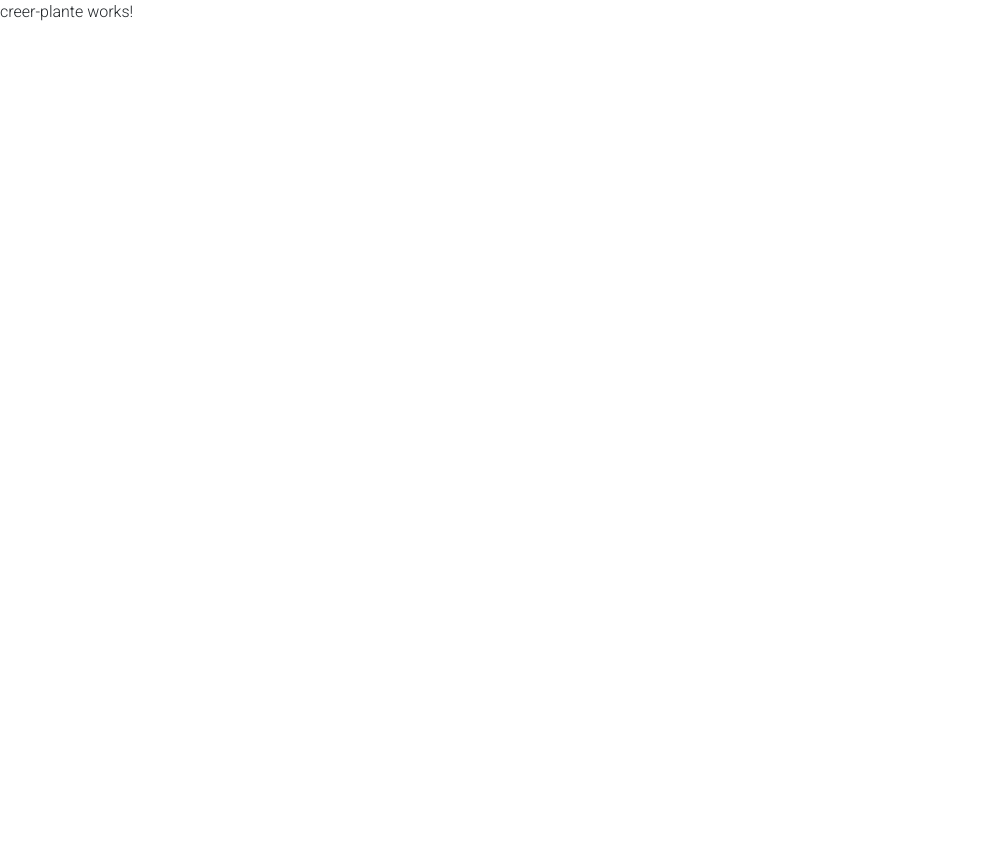
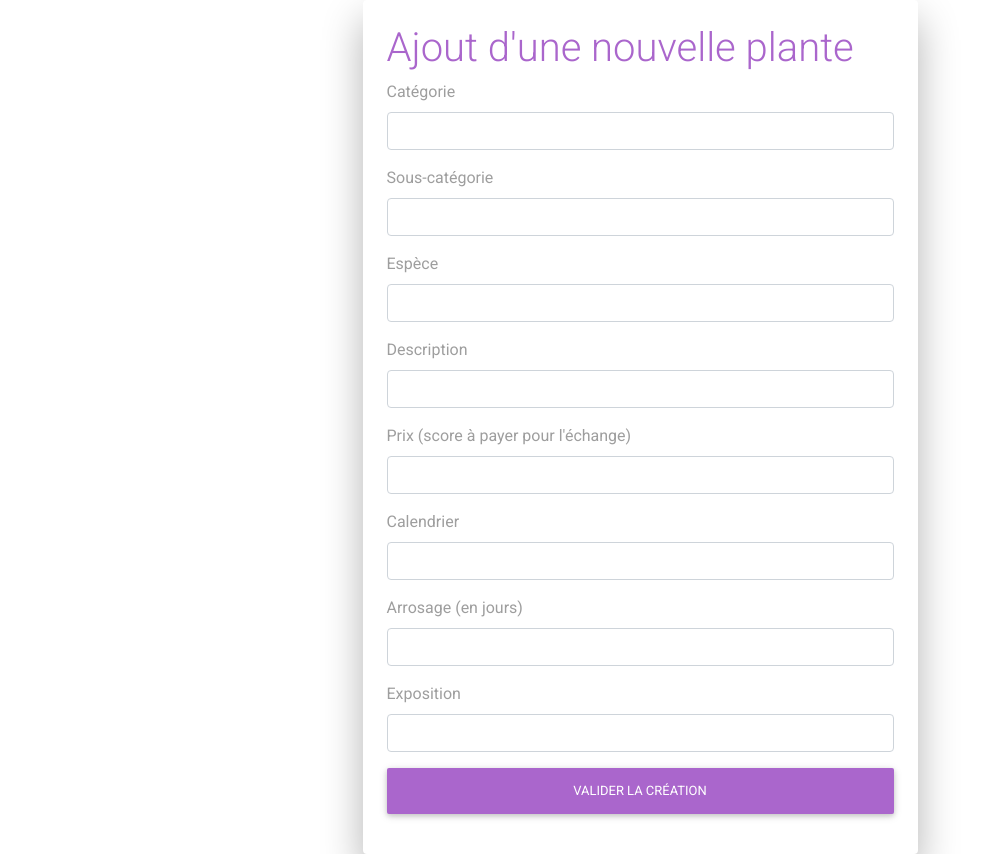
Before and after one commit to julietteustache/ProjetSiteWebPlanteFront, an Angular app: page /nouvellePlante in a window 1280 px wide. Shown: the whole page, without its empty margins (0-1000 px from the left). Before the commit the page ends 800 px from the top, so only its background shows below. Built offline with nearby package versions, Linux system fonts and the light colour scheme.

Commit message:
Création de la page et du formulaire pour ajouter des plantes

```diff
--- a/src/app/creer-plante/creer-plante.component.html
+++ b/src/app/creer-plante/creer-plante.component.html
@@ -1 +1,47 @@
-<p>creer-plante works!</p>
+<div class="container">
+    <div style="margin:auto;width: 50%;">
+        <div class="card p-4 my-shadow">
+        <div><h1 class="text-secondary">Ajout d'une nouvelle plante</h1></div>
+        <form #fConnect="ngForm" (ngSubmit)="creerPlante(fConnect.value)">
+            <div class="form-group">
+                <label class="grey-text">Catégorie</label>
+                <input type="text" class="form-control" name="categorie" ngModel="">
+
+            </div>
+            <div class="form-group">
+                <label class="grey-text">Sous-catégorie</label>
+                <input type="text" class="form-control" name="sousCategorie" ngModel="">
+
+            </div>
+            <div class="form-group">
+                <label class="grey-text">Espèce</label>
+                <input type="text" class="form-control" name="espece" ngModel="">
+            </div>
+            <div class="form-group">
+                <label class="grey-text">Description</label>
+                <input type="text" class="form-control" name="description" ngModel="">
+            </div>
+            <div class="form-group">
+                <label class="grey-text">Prix (score à payer pour l'échange)</label>
+                <input type="text" class="form-control" name="prix" ngModel="">
+            </div>
+            <div class="form-group">
+                <label class="grey-text">Calendrier</label>
+                <input type="text" class="form-control" name="calendrier" ngModel="">
+            </div>
+            <div class="form-group">
+                <label class="grey-text">Arrosage (en jours)</label>
+                <input type="number" class="form-control" name="arrosage" ngModel="">
+            </div>
+            <div class="form-group">
+                <label class="grey-text">Exposition</label>
+                <input type="text" class="form-control" name="exposition" ngModel="">
+            </div>
+
+            <button class="btn btn-secondary btn-block" type="submit" style="margin: auto;">Valider la création</button>
+
+            <p class="text-center text-danger"></p>
+        </form>
+    </div>
+    </div>
+</div>
--- a/src/app/creer-plante/creer-plante.component.ts
+++ b/src/app/creer-plante/creer-plante.component.ts
@@ -1,4 +1,6 @@
 import { Component, OnInit } from '@angular/core';
+import { Router } from '@angular/router';
+import { HttpClient } from '@angular/common/http';
 
 @Component({
   selector: 'app-creer-plante',
@@ -6,10 +8,19 @@ import { Component, OnInit } from '@angular/core';
   styleUrls: ['./creer-plante.component.css']
 })
 export class CreerPlanteComponent implements OnInit {
-
-  constructor() { }
+  msg:any;
+  plante:any;
+  constructor(private http:HttpClient,private route:Router) { }
 
   ngOnInit(): void {
   }
 
+  creerPlante(val:any): void{
+    //console.log(val);
+    this.http.post('http://localhost:8085/creerplante', val).subscribe({
+      next:(data)=>{this.plante=data},
+      error:(err)=>{console.log(err)}
+    })
+  }
+
 }
--- a/src/app/plantes/plantes.component.html
+++ b/src/app/plantes/plantes.component.html
@@ -10,7 +10,5 @@
             <br>
         </div>
     </div>
-    <div class="row">
-        <button routerLink="/nouvellePlante" class="btn btn-secondary btn block" type="button">Ajouter une nouvelle plante</button>
-    </div>
+        <button routerLink="/nouvellePlante" class="btn btn-secondary" type="button">Ajouter une nouvelle plante</button>
 </div>
```
